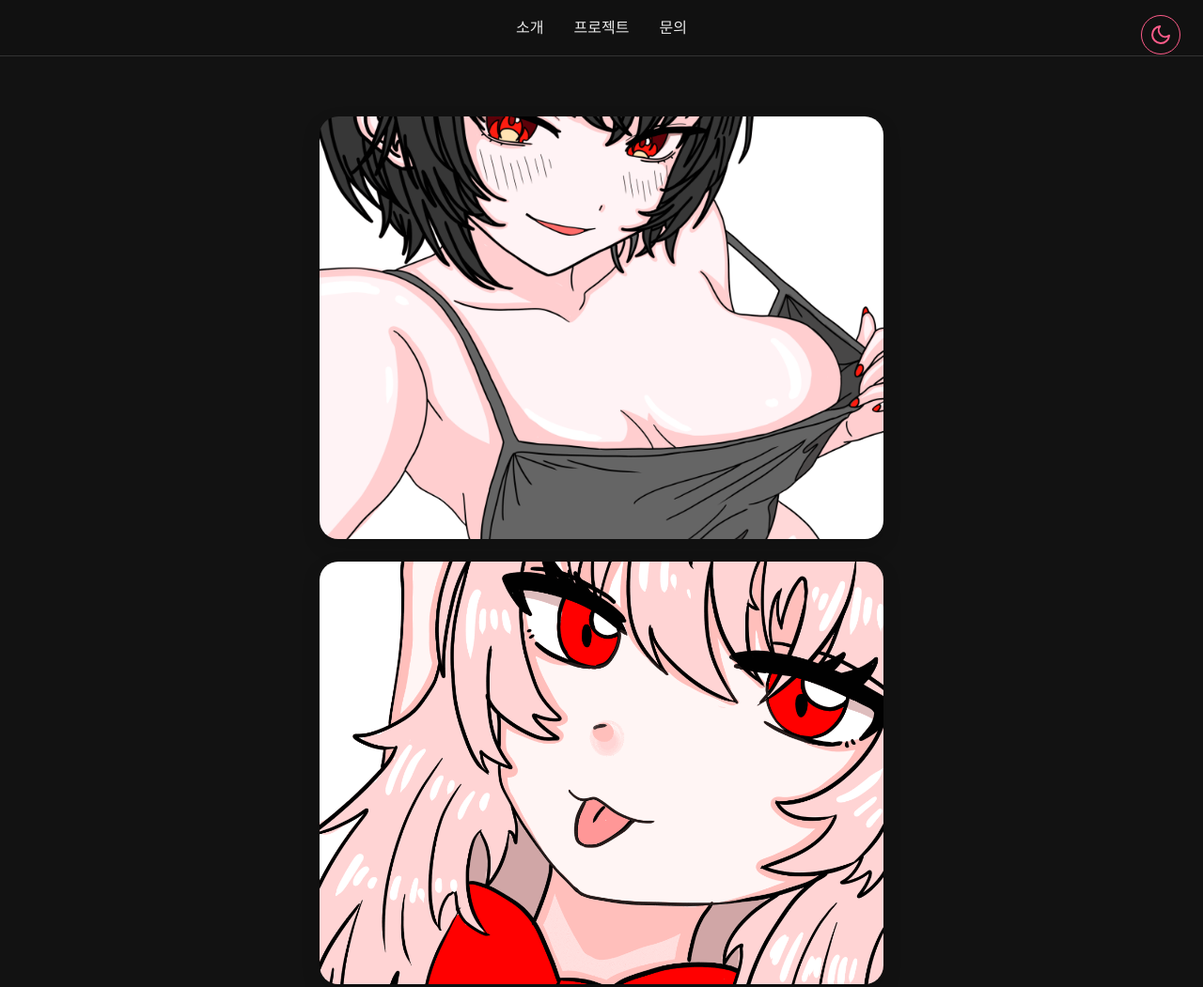
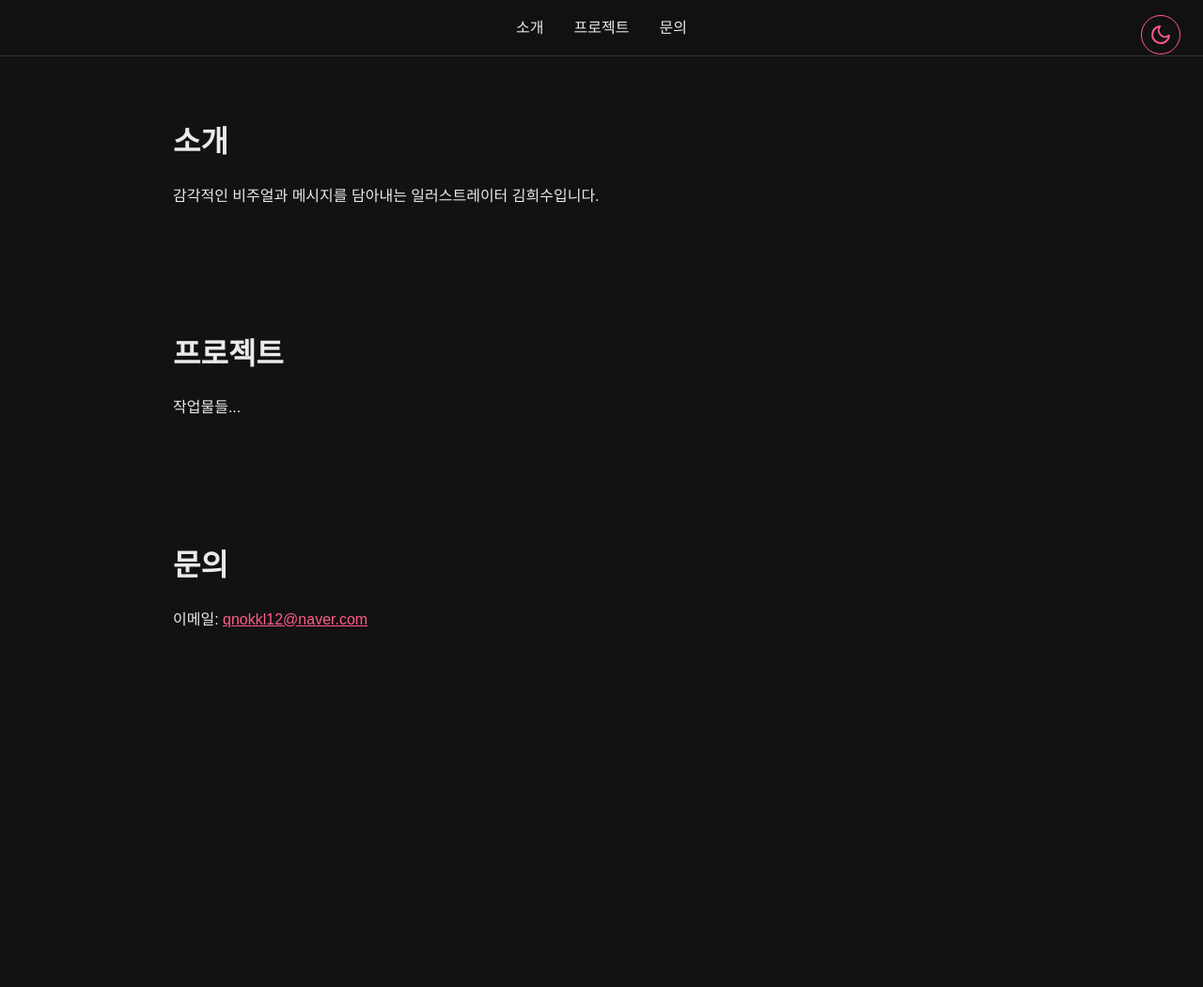
Before and after one commit to kimheeshu/1, a plain HTML site: page index.html in a window 1280 px wide. Shown: the top 1051 px of the page at 94% size. After the commit the page ends 800 px from the top, so only its background shows below. Drawn offline with nearby package versions, Linux system fonts and the light colour scheme; a web font is replaced by a local one.

Commit message:
Update index.html

```diff
--- a/index.html
+++ b/index.html
@@ -53,36 +53,6 @@
     .section { max-width: 960px; margin: 0 auto; padding: 64px 24px; }
     h2 { font-size: 2rem; margin-bottom: 1rem; }
 
-    #intro-gallery {
-      display: flex;
-      flex-wrap: wrap;
-      justify-content: center;
-      gap: 24px;
-      margin-bottom: 40px;
-      padding: 0 16px;
-    }
-    .intro-highlight {
-      flex: 1 1 45%;
-      max-width: 600px;
-      aspect-ratio: 4 / 3;
-      object-fit: cover;
-      border-radius: 20px;
-      box-shadow: 0 8px 20px rgba(0, 0, 0, 0.15);
-      transition: transform 0.3s ease;
-      cursor: pointer;
-    }
-    .intro-highlight:hover {
-      transform: scale(1.02);
-    }
-    @media (max-width: 768px) {
-      .intro-highlight {
-        flex: 1 1 100%;
-        aspect-ratio: auto;
-        width: 100%;
-        height: auto;
-      }
-    }
-
     .toggle-theme {
       position: fixed;
       top: 16px; right: 24px;
@@ -107,10 +77,6 @@
     <a href="#projects">프로젝트</a>
     <a href="#contact">문의</a>
   </nav>
-
-  <div class="section" id="intro-top">
-    <div id="intro-gallery"></div>
-  </div>
 
   <section class="section" id="intro">
     <h2>소개</h2>
@@ -149,16 +115,6 @@
       localStorage.setItem('theme', cur);
       setIcon();
     };
-
-    const introGallery = document.getElementById("intro-gallery");
-    ["10.png", "3.png"].forEach((src, idx) => {
-      const el = document.createElement('img');
-      el.src = "images/" + src;
-      el.alt = `intro-${idx}`;
-      el.loading = 'lazy';
-      el.classList.add("intro-highlight");
-      introGallery.appendChild(el);
-    });
   </script>
 </body>
 </html>
```
